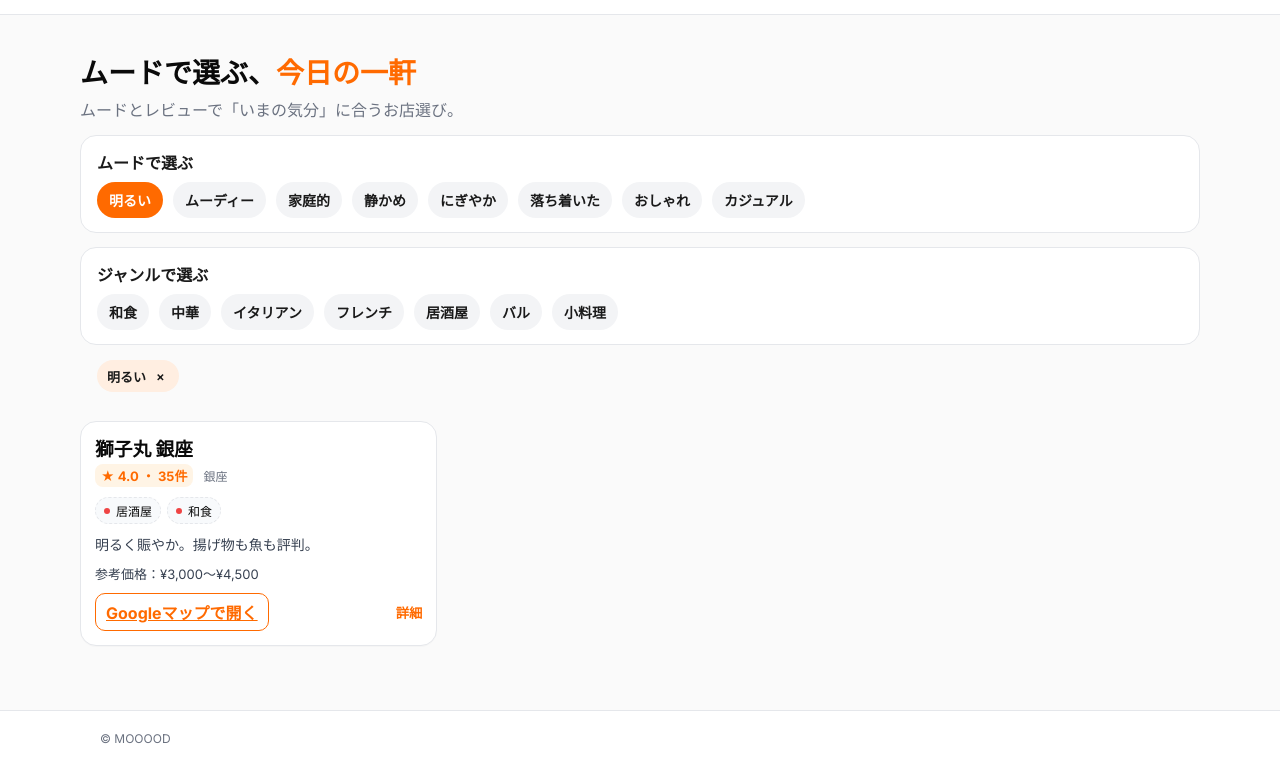
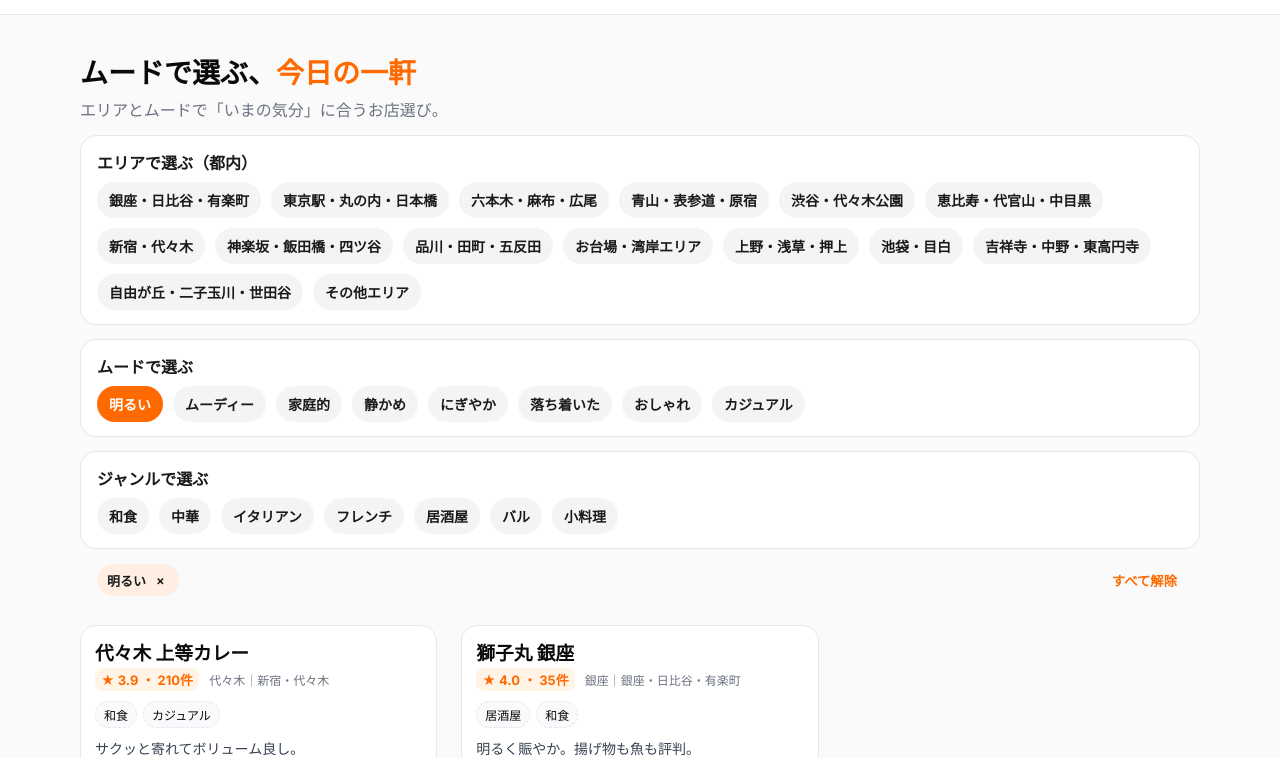
Before and after one commit to NNhiro/moood-ui, a plain HTML site: page index.html in a window 1280 px wide. Both pictures are taken after a click on the button "明るい". Shown: the part 42-800 px from the top of the page. Drawn offline with Linux system fonts and the light colour scheme.

Commit message:
Add files via upload

```diff
--- a/app.js
+++ b/app.js
@@ -1,4 +1,27 @@
-// Data (no images to avoid copyright concerns)
+// Area tags (Tokyo summarized)
+const AREA_TAGS = [
+  "銀座・日比谷・有楽町",
+  "東京駅・丸の内・日本橋",
+  "六本木・麻布・広尾",
+  "青山・表参道・原宿",
+  "渋谷・代々木公園",
+  "恵比寿・代官山・中目黒",
+  "新宿・代々木",
+  "神楽坂・飯田橋・四ツ谷",
+  "品川・田町・五反田",
+  "お台場・湾岸エリア",
+  "上野・浅草・押上",
+  "池袋・目白",
+  "吉祥寺・中野・東高円寺",
+  "自由が丘・二子玉川・世田谷",
+  "その他エリア",
+];
+
+// Mood & Genre tags
+const MOOD_TAGS = ["明るい","ムーディー","家庭的","静かめ","にぎやか","落ち着いた","おしゃれ","カジュアル"];
+const GENRE_TAGS = ["和食","中華","イタリアン","フレンチ","居酒屋","バル","小料理"];
+
+// Sample stores (no images)
 const STORES = [
   {
     id: "s-001",
@@ -8,6 +31,7 @@ const STORES = [
     rating: 4.1,
     reviewCount: 190,
     area: "銀座",
+    areaGroup: "銀座・日比谷・有楽町",
     summary: "生牡蠣とワイン。落ち着いた雰囲気でデート利用にも。",
     price: "¥4,000〜¥6,000",
     maps: "https://www.google.com/maps",
@@ -20,6 +44,7 @@ const STORES = [
     rating: 4.0,
     reviewCount: 35,
     area: "銀座",
+    areaGroup: "銀座・日比谷・有楽町",
     summary: "明るく賑やか。揚げ物も魚も評判。",
     price: "¥3,000〜¥4,500",
     maps: "https://www.google.com/maps",
@@ -32,6 +57,7 @@ const STORES = [
     rating: 4.3,
     reviewCount: 128,
     area: "銀座",
+    areaGroup: "銀座・日比谷・有楽町",
     summary: "家庭的で落ち着く。だしの旨みが強い評判。",
     price: "¥5,000〜¥7,000",
     maps: "https://www.google.com/maps",
@@ -44,18 +70,44 @@ const STORES = [
     rating: 4.2,
     reviewCount: 220,
     area: "六本木",
+    areaGroup: "六本木・麻布・広尾",
     summary: "大箱から少し外れ、ペアに向く雰囲気。",
     price: "¥4,500〜¥6,500",
     maps: "https://www.google.com/maps",
   },
+  {
+    id: "s-005",
+    name: "代々木 上等カレー",
+    moods: ["にぎやか","明るい"],
+    genres: ["和食","カジュアル"],
+    rating: 3.9,
+    reviewCount: 210,
+    area: "代々木",
+    areaGroup: "新宿・代々木",
+    summary: "サクッと寄れてボリューム良し。",
+    price: "¥800〜¥1,200",
+    maps: "https://www.google.com/maps",
+  },
+  {
+    id: "s-006",
+    name: "表参道 カフェ ルミエ",
+    moods: ["静かめ","おしゃれ"],
+    genres: ["カフェ","スイーツ"],
+    rating: 4.4,
+    reviewCount: 320,
+    area: "表参道",
+    areaGroup: "青山・表参道・原宿",
+    summary: "Wi‑Fiと電源。落ち着いて長居できる。",
+    price: "¥1,000〜¥1,800",
+    maps: "https://www.google.com/maps",
+  },
 ];
 
-const MOOD_TAGS = ["明るい","ムーディー","家庭的","静かめ","にぎやか","落ち着いた","おしゃれ","カジュアル"];
-const GENRE_TAGS = ["和食","中華","イタリアン","フレンチ","居酒屋","バル","小料理"];
-
+// Helpers
 const $ = (s,root=document)=> root.querySelector(s);
 const $$ = (s,root=document)=> Array.from(root.querySelectorAll(s));
 
+const areaTagsEl = $("#areaTags");
 const moodTagsEl = $("#moodTags");
 const genreTagsEl = $("#genreTags");
 const gridEl = $("#storeGrid");
@@ -64,13 +116,19 @@ const activeFiltersEl = $("#activeFilters");
 const clearAllBtn = $("#clearAll");
 
 const state = {
+  areas: new Set(),
   moods: new Set(),
   genres: new Set(),
 };
 
 function renderTags() {
+  // Areas
+  areaTagsEl.innerHTML = "";
+  AREA_TAGS.forEach(tag => areaTagsEl.appendChild(makeTag(tag, "area")));
+  // Moods
   moodTagsEl.innerHTML = "";
   MOOD_TAGS.forEach(tag => moodTagsEl.appendChild(makeTag(tag, "mood")));
+  // Genres
   genreTagsEl.innerHTML = "";
   GENRE_TAGS.forEach(tag => genreTagsEl.appendChild(makeTag(tag, "genre")));
 }
@@ -86,7 +144,7 @@ function makeTag(label, kind){
 }
 
 function toggleTag(label, kind, btn){
-  const set = kind === "mood" ? state.moods : state.genres;
+  const set = kind === "area" ? state.areas : kind === "mood" ? state.moods : state.genres;
   if (set.has(label)) { set.delete(label); btn.setAttribute("aria-pressed","false"); }
   else { set.add(label); btn.setAttribute("aria-pressed","true"); }
   renderActiveChips();
@@ -95,11 +153,12 @@ function toggleTag(label, kind, btn){
 
 function renderActiveChips(){
   const chips = [];
+  state.areas.forEach(v => chips.push(makeChip(v, "area")));
   state.moods.forEach(v => chips.push(makeChip(v, "mood")));
   state.genres.forEach(v => chips.push(makeChip(v, "genre")));
   activeFiltersEl.innerHTML = "";
   chips.forEach(c => activeFiltersEl.appendChild(c));
-  clearAllBtn?.toggleAttribute("hidden", chips.length === 0);
+  clearAllBtn.hidden = chips.length === 0;
 }
 
 function makeChip(label, kind){
@@ -110,13 +169,11 @@ function makeChip(label, kind){
   x.setAttribute("aria-label", `${label} を外す`);
   x.textContent = "×";
   x.addEventListener("click", () => {
-    const set = kind === "mood" ? state.moods : state.genres;
+    const set = kind === "area" ? state.areas : kind === "mood" ? state.moods : state.genres;
     set.delete(label);
-    // sync button pressed state
-    const container = kind === "mood" ? moodTagsEl : genreTagsEl;
-    $$(".tag", container).forEach(btn => {
-      if (btn.textContent === label) btn.setAttribute("aria-pressed","false");
-    });
+    // sync pressed state
+    const container = kind === "area" ? areaTagsEl : kind === "mood" ? moodTagsEl : genreTagsEl;
+    $$(".tag", container).forEach(btn => { if (btn.textContent === label) btn.setAttribute("aria-pressed","false"); });
     renderActiveChips();
     renderGrid();
   });
@@ -125,22 +182,20 @@ function makeChip(label, kind){
 }
 
 function score(s){
-  // simple score = rating * ln(1+reviews)
   return s.rating * Math.log(1 + s.reviewCount);
 }
 
 function renderGrid(){
   const list = STORES.filter(s => {
+    const areaOk = state.areas.size === 0 || state.areas.has(s.areaGroup);
     const moodOk = state.moods.size === 0 || Array.from(state.moods).every(m => s.moods.includes(m));
     const genreOk = state.genres.size === 0 || Array.from(state.genres).every(g => s.genres.includes(g));
-    return moodOk && genreOk;
+    return areaOk && moodOk && genreOk;
   }).sort((a,b)=> score(b)-score(a));
 
   gridEl.innerHTML = "";
   list.forEach(s => gridEl.appendChild(renderCard(s)));
-
-  const empty = list.length === 0;
-  emptyEl.hidden = !empty;
+  emptyEl.hidden = list.length !== 0;
 }
 
 function renderCard(s){
@@ -150,14 +205,12 @@ function renderCard(s){
     <div class="card__header">
       <h3 class="card__title">${s.name}</h3>
       <div class="card__meta">
-        <span class="badge" aria-label="評価">
-          ★ ${s.rating.toFixed(1)} ・ ${s.reviewCount}件
-        </span>
-        <span class="kicker">${s.area}</span>
+        <span class="badge" aria-label="評価">★ ${s.rating.toFixed(1)} ・ ${s.reviewCount}件</span>
+        <span class="kicker">${s.area}｜${s.areaGroup}</span>
       </div>
     </div>
     <div class="pills">
-      ${[...s.genres].map(g => `<span class="pill"><span class="dot"></span>${g}</span>`).join("")}
+      ${[...s.genres].map(g => `<span class="pill">${g}</span>`).join("")}
     </div>
     <div class="desc">${s.summary}</div>
     <div class="price">参考価格：${s.price}</div>
@@ -172,8 +225,8 @@ function renderCard(s){
   return card;
 }
 
-clearAllBtn?.addEventListener("click", () => {
-  state.moods.clear(); state.genres.clear();
+clearAllBtn.addEventListener("click", () => {
+  state.areas.clear(); state.moods.clear(); state.genres.clear();
   $$(".tag[aria-pressed='true']").forEach(btn => btn.setAttribute("aria-pressed","false"));
   renderActiveChips();
   renderGrid();
--- a/index.html
+++ b/index.html
@@ -4,7 +4,7 @@
   <meta charset="utf-8">
   <meta name="viewport" content="width=device-width, initial-scale=1">
   <title>MOOOOD｜ムードで選ぶ、今日の一軒</title>
-  <meta name="description" content="ムード × ジャンルで飲食店を絞り込み。レビューと価格帯で今日の一軒を決めるMVP UI。">
+  <meta name="description" content="ムード × ジャンル × エリアで飲食店を絞り込み。レビューと価格帯で今日の一軒を決めるMVP UI。">
   <link rel="preconnect" href="https://fonts.googleapis.com">
   <link href="https://fonts.googleapis.com/css2?family=Inter:wght@400;500;600;700&display=swap" rel="stylesheet">
   <link rel="stylesheet" href="./styles.css">
@@ -22,7 +22,13 @@
   <main class="container main">
     <section class="hero">
       <h1>ムードで選ぶ、<span class="accent">今日の一軒</span></h1>
-      <p class="hero__sub">ムードとレビューで「いまの気分」に合うお店選び。</p>
+      <p class="hero__sub">エリアとムードで「いまの気分」に合うお店選び。</p>
+    </section>
+
+    <!-- New: エリアで選ぶ -->
+    <section class="panel">
+      <h2 class="panel__title">エリアで選ぶ（都内）</h2>
+      <div id="areaTags" class="tags" role="group" aria-label="エリアタグ"></div>
     </section>
 
     <section class="panel">
@@ -36,14 +42,15 @@
     </section>
 
     <section class="panel panel--transparent">
-      <div class="filters__active" id="activeFilters" aria-live="polite"></div>
+      <div class="filters__bar">
+        <div class="filters__active" id="activeFilters" aria-live="polite"></div>
+        <button class="btn-text" id="clearAll" hidden>すべて解除</button>
+      </div>
     </section>
 
     <section aria-label="お店一覧">
       <div id="storeGrid" class="grid"></div>
-      <div id="emptyState" class="empty" hidden>
-        条件に合うお店が見つかりません。<button class="btn-text" id="clearAll">条件をクリア</button>
-      </div>
+      <div id="emptyState" class="empty" hidden>条件に合うお店が見つかりません。</div>
     </section>
   </main>
 
--- a/styles.css
+++ b/styles.css
@@ -51,6 +51,11 @@ body{
 .panel--transparent{background:transparent; border-color:transparent; padding-top:0}
 .panel__title{font-size:16px; margin:0 0 8px; color:var(--ink-dim)}
 
+/* Filters bar */
+.filters__bar{display:flex; align-items:center; justify-content:space-between; gap:12px}
+.filters__active{display:flex; flex-wrap:wrap; gap:8px}
+#clearAll{margin-left:auto}
+
 /* Tags */
 .tags{display:flex; flex-wrap:wrap; gap:10px}
 .tag{
@@ -65,8 +70,7 @@ body{
 .tag:focus-visible{outline:2px solid var(--ring); outline-offset:2px}
 .tag[aria-pressed="true"], .tag.active{background:var(--accent); color:#fff}
 
-/* Active filters (chips) */
-.filters__active{display:flex; flex-wrap:wrap; gap:8px}
+/* Active chips */
 .active-chip{display:inline-flex; align-items:center; gap:6px; background:var(--chip-active); color:var(--ink-dim);
   border-radius:999px; padding:6px 10px; font-size:13px; font-weight:600}
 .active-chip button{all:unset; cursor:pointer; padding:2px 4px; border-radius:6px}
@@ -85,12 +89,9 @@ body{
 .card__title{font-weight:700; line-height:1.3; margin:2px 0}
 .card__meta{display:flex; align-items:center; gap:10px; color:var(--muted); font-size:13px}
 .badge{background:var(--badge); color:var(--accent); padding:2px 6px; border-radius:8px; font-weight:700; display:inline-flex; align-items:center; gap:4px}
-.dot{width:6px;height:6px;border-radius:3px;background:var(--accent)}
 .kicker{color:var(--muted); font-size:12px}
 .pills{display:flex; flex-wrap:wrap; gap:6px}
 .pill{display:inline-flex; align-items:center; gap:6px; padding:4px 8px; border-radius:999px; background:#F8FAFC; border:1px dashed #E5E7EB; font-size:12px}
-.pill .dot{background:#EF4444} /* location pin color hint (non-copyright) */
-
 .desc{color:#374151; font-size:14px}
 .price{color:#374151; font-size:13px}
 
```
